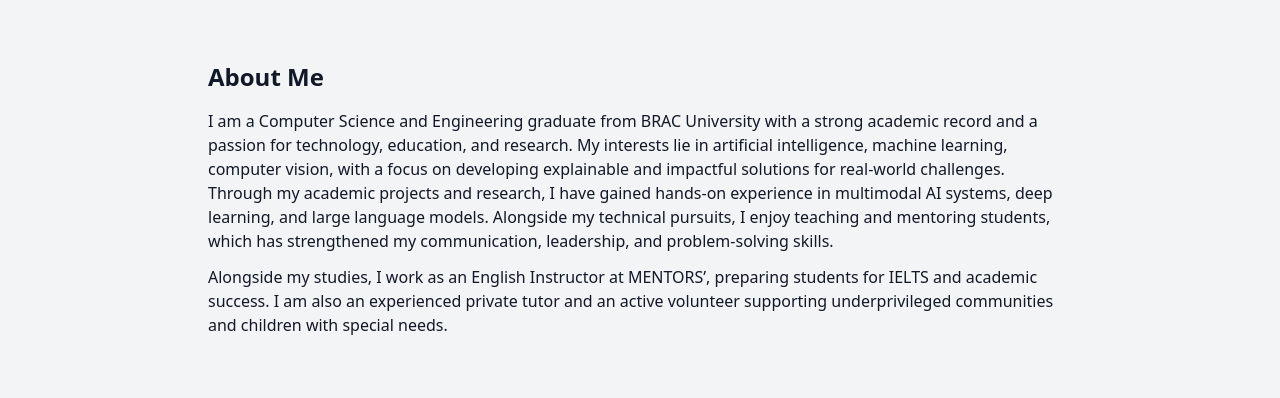
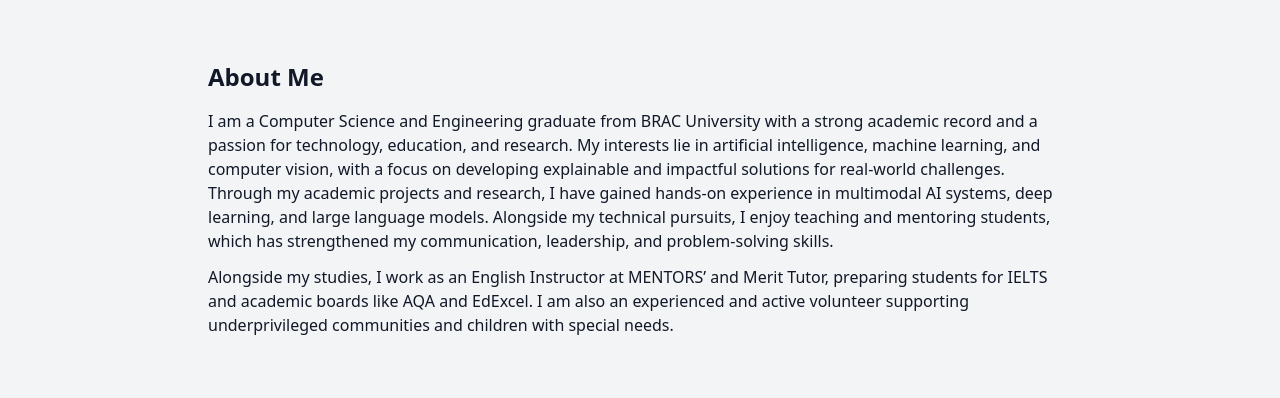
Before and after one commit to Lamisa26/Lamisa.Portfolio, a plain HTML site: page index.html in a window 1280 px wide. Shown: the part 367-765 px from the top of the page. Drawn offline with nearby package versions, Linux system fonts and the light colour scheme.

Commit message:
Update about section in index.html

```diff
--- a/index.html
+++ b/index.html
@@ -38,10 +38,10 @@
   <section id="about" class="max-w-4xl mx-auto mt-16 px-4">
     <h3 class="text-2xl font-semibold mb-4">About Me</h3>
     <p>
-       I am a Computer Science and Engineering graduate from BRAC University with a strong academic record and a passion for technology, education, and research. My interests lie in artificial intelligence, machine learning, computer vision, with a focus on developing explainable and impactful solutions for real-world challenges. Through my academic projects and research, I have gained hands-on experience in multimodal AI systems, deep learning, and large language models. Alongside my technical pursuits, I enjoy teaching and mentoring students, which has strengthened my communication, leadership, and problem-solving skills.
+       I am a Computer Science and Engineering graduate from BRAC University with a strong academic record and a passion for technology, education, and research. My interests lie in artificial intelligence, machine learning, and computer vision, with a focus on developing explainable and impactful solutions for real-world challenges. Through my academic projects and research, I have gained hands-on experience in multimodal AI systems, deep learning, and large language models. Alongside my technical pursuits, I enjoy teaching and mentoring students, which has strengthened my communication, leadership, and problem-solving skills.
     </p>
     <p class="mt-3">
-      Alongside my studies, I work as an English Instructor at MENTORS’, preparing students for IELTS and academic success. I am also an experienced private tutor and an active volunteer supporting underprivileged communities and children with special needs.
+      Alongside my studies, I work as an English Instructor at MENTORS’ and Merit Tutor, preparing students for IELTS and academic boards like AQA and EdExcel. I am also an experienced and active volunteer supporting underprivileged communities and children with special needs.
     </p>
   </section>
 
```
